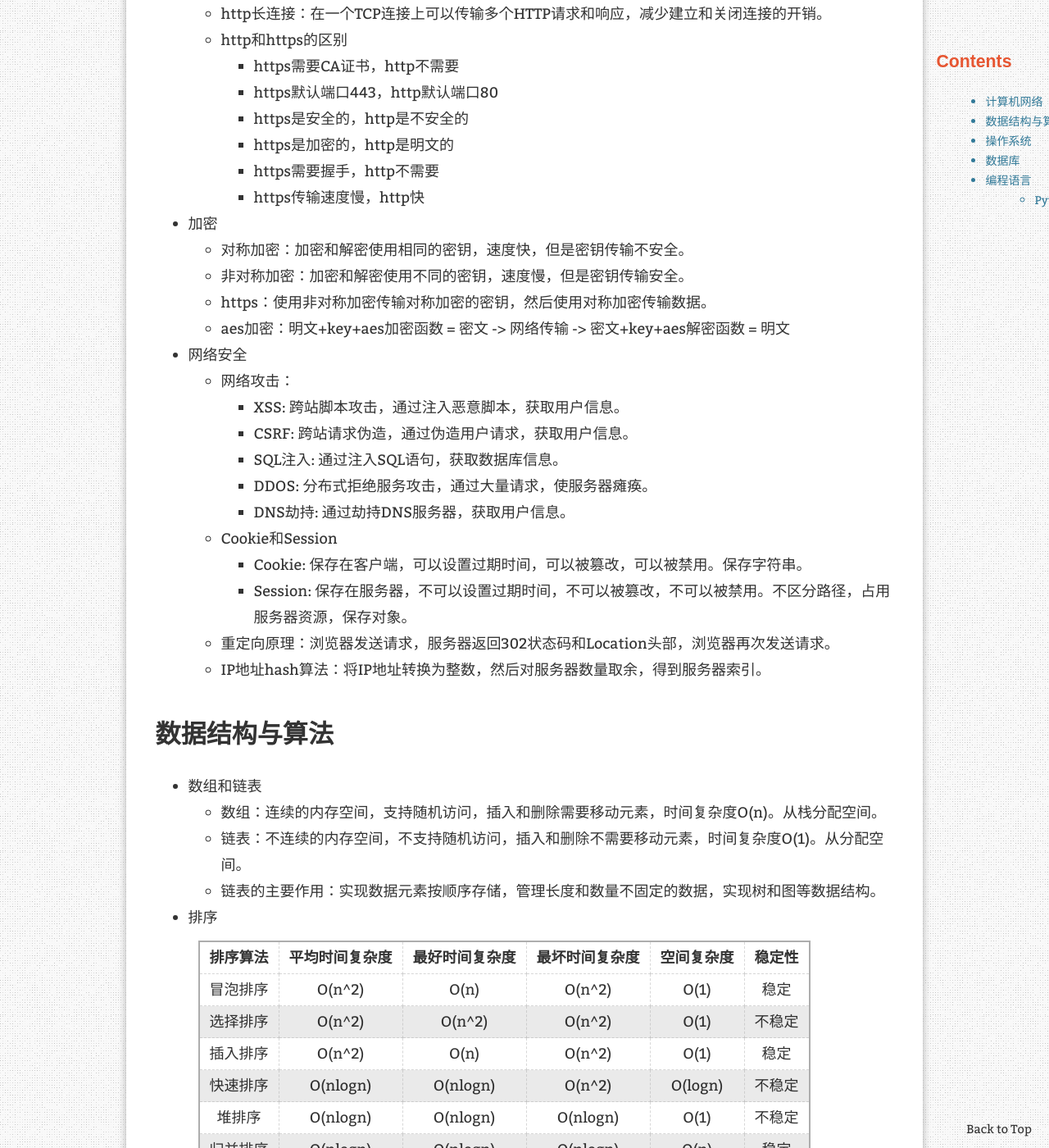
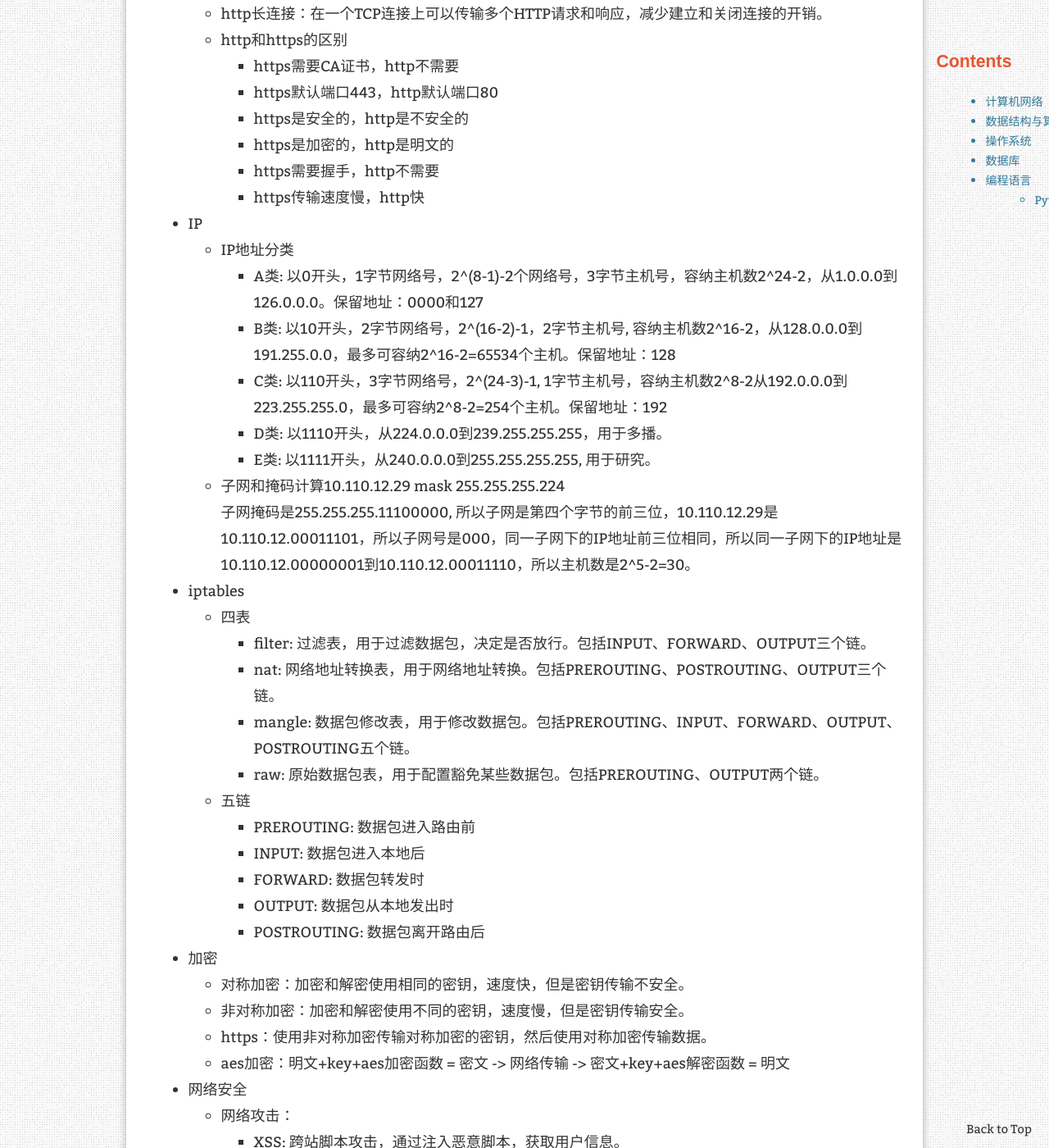
Before and after one commit to ElmTran/ElmTran.github.io, a Jekyll site: the page built from _posts/2023-10-10-eight-part-essay.md, in a window 1280 px wide and 1400 px high, scrolled down 3361 px. Shown: the whole window at 82% size. Built offline with Jekyll 4.4.1, drawn with Linux system fonts in a browser that asks for light colours; comment, search, counter and statistics services are not loaded.

Commit message:
update: post 8-part

```diff
--- a/_posts/2023-10-10-eight-part-essay.md
+++ b/_posts/2023-10-10-eight-part-essay.md
@@ -142,6 +142,37 @@ redirect_from:
         - https是加密的，http是明文的
         - https需要握手，http不需要
         - https传输速度慢，http快
+
+- IP
+
+    1. IP地址分类
+
+        - A类: 以0开头，1字节网络号，2^(8-1)-2个网络号，3字节主机号，容纳主机数2^24-2，从1.0.0.0到126.0.0.0。保留地址：0000和127
+        - B类: 以10开头，2字节网络号，2^(16-2)-1，2字节主机号, 容纳主机数2^16-2，从128.0.0.0到191.255.0.0，最多可容纳2^16-2=65534个主机。保留地址：128
+        - C类: 以110开头，3字节网络号，2^(24-3)-1, 1字节主机号，容纳主机数2^8-2从192.0.0.0到223.255.255.0，最多可容纳2^8-2=254个主机。保留地址：192
+        - D类: 以1110开头，从224.0.0.0到239.255.255.255，用于多播。
+        - E类: 以1111开头，从240.0.0.0到255.255.255.255, 用于研究。
+
+    2. 子网和掩码计算10.110.12.29 mask 255.255.255.224
+
+        子网掩码是255.255.255.11100000, 所以子网是第四个字节的前三位，10.110.12.29是10.110.12.00011101，所以子网号是000，同一子网下的IP地址前三位相同，所以同一子网下的IP地址是10.110.12.00000001到10.110.12.00011110，所以主机数是2^5-2=30。
+
+- iptables
+
+    - 四表
+
+        - filter: 过滤表，用于过滤数据包，决定是否放行。包括INPUT、FORWARD、OUTPUT三个链。
+        - nat: 网络地址转换表，用于网络地址转换。包括PREROUTING、POSTROUTING、OUTPUT三个链。
+        - mangle: 数据包修改表，用于修改数据包。包括PREROUTING、INPUT、FORWARD、OUTPUT、POSTROUTING五个链。
+        - raw: 原始数据包表，用于配置豁免某些数据包。包括PREROUTING、OUTPUT两个链。
+
+    - 五链
+
+        - PREROUTING: 数据包进入路由前
+        - INPUT: 数据包进入本地后
+        - FORWARD: 数据包转发时
+        - OUTPUT: 数据包从本地发出时
+        - POSTROUTING: 数据包离开路由后
 
 - 加密
 
```
